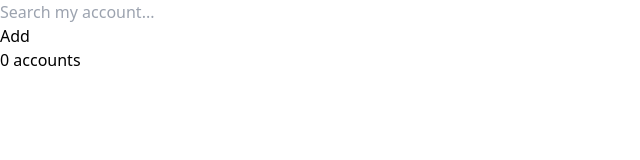
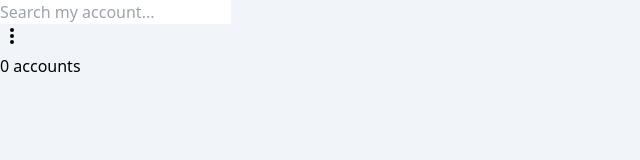
Before and after one commit to Astrian/dualcodes, a React (Vite) app: page / in a window 1280 px wide. Shown: the top 160 px of the page, without its empty margins (0-640 px from the left). Built offline with nearby package versions, Linux system fonts and the light colour scheme.

Commit message:
Add menu

```diff
--- a/package.json
+++ b/package.json
@@ -10,6 +10,8 @@
     "preview": "vite preview"
   },
   "dependencies": {
+    "@mdi/js": "^7.4.47",
+    "@mdi/react": "^1.6.1",
     "cron": "^3.2.0",
     "otpauth": "^9.3.4",
     "react": "^18.3.1",
--- a/src/index.css
+++ b/src/index.css
@@ -1,3 +1,7 @@
 @tailwind base;
 @tailwind components;
 @tailwind utilities;
+
+body {
+  @apply bg-slate-100 select-none;
+}
--- a/src/pages/Home.tsx
+++ b/src/pages/Home.tsx
@@ -1,10 +1,13 @@
 import { useEffect, useState } from 'react'
 import AccountCard from '../components/AccountCard'
 import AddAccountDialog from '../components/AddAccountDialog'
+import Icon from '@mdi/react'
+import { mdiDotsVertical } from '@mdi/js'
 
 function App() {
 	const [accounts, setAccounts] = useState([] as Account[])
 	const [presentAddAccountDialog, setPresentAddAccountDialog] = useState(false)
+	const [presentMenu, setPresentMenu] = useState(false)
 	let initing = false
 
 	async function dataInitializer() {
@@ -81,13 +84,20 @@ function App() {
 		dataInitializer()
 	}, [])
 	return (<>
-		<section className='w-full min-h-screen bg-slate-200'>
-			<div className='mx-3 lg:w-2/3 lg:mx-auto select-none'>
+		<section className='mx-3 lg:w-2/3 lg:mx-auto'>
 			<div className='flex gap-2'>
 				<div className='w-full my-4 shadow-md bg-white border-[1px] rounded-full px-4 py-2'>
 					<input placeholder='Search my account...' className='outline-none w-full' />
 				</div>
-					<button onClick={() => setPresentAddAccountDialog(true)}>Add</button>
+				<div className='flex items-center justify-end'>
+					<button onClick={() => setPresentMenu(!presentMenu)}><Icon path={mdiDotsVertical} size={1} /></button>
+					{ presentMenu && <div className='absolute top-16 z-10 bg-white shadow-lg rounded-md border-[1px] border-gray-200 min-w-40 py-2'>
+						<ul>
+							<li className='px-4 py-2 hover:bg-slate-100 cursor-pointer' onClick={() => {setPresentMenu(false); setPresentAddAccountDialog(true)}}>Add an account</li>
+							<li className='px-4 py-2 hover:bg-slate-100 cursor-pointer'>Preferences</li>
+						</ul>
+					</div> }
+				</div>
 			</div>
 			<div className='lg:columns-4 lg:gap-2 columns-1'>
 				{accounts.map((account) => (
@@ -97,7 +107,6 @@ function App() {
 				))}
 			</div>
 			<div className='mt-4 text-center text-xl text-gray-500'>{accounts.length} accounts</div>
-			</div>
 		</section>
 
 		{presentAddAccountDialog && <AddAccountDialog dismiss={() => {setPresentAddAccountDialog(false)}} refreshList={refreshList} />}
```
Also changed, not shown: 1 other file (tests, documents, lock files or other folders). Lines whose indentation alone changed are shown as unchanged.
